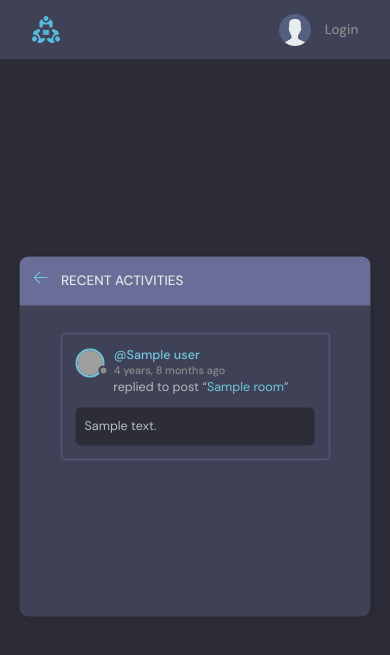
After one commit to Nancy504/DjanjoTutorial, a Django app: template base/templates/base/activity.html in a window 390 px wide. The commit adds this page. Shown: the top 655 px of the page. Run offline with Django 3.2, Linux system fonts and the light colour scheme; the template is opened without the code that fills it: most values are stand-ins (such as "Sample title", 1, 10 or a date in 2020); grey boxes are pictures that could not be loaded.

Commit message:
MobileResponsiveness
Created a function that makes it easy for mobile users to see topics and activity by making them their own pages. Made the topic page searchable and updated the topic section for desktop to make it less clutter and make the more link clickable

```diff
--- /dev/null
+++ b/base/templates/base/activity.html
@@ -0,0 +1,62 @@
+{% extends 'main.html' %}
+
+{% block content %}
+  <main class="layout">
+    <div class="container">
+      <div class="layout__box">
+        <div class="layout__boxHeader">
+          <div class="layout__boxTitle">
+            <a href="{% url 'home' %}">
+              <svg version="1.1" xmlns="http://www.w3.org/2000/svg" width="32" height="32" viewBox="0 0 32 32">
+                <title>arrow-left</title>
+                <path
+                  d="M13.723 2.286l-13.723 13.714 13.719 13.714 1.616-1.611-10.96-10.96h27.625v-2.286h-27.625l10.965-10.965-1.616-1.607z"
+                ></path>
+              </svg>
+            </a>
+            <h3>Recent Activities</h3>
+          </div>
+        </div>
+
+        <div class="activities-page layout__body">
+          {% for message in room_messages %}
+          <div class="activities__box">
+            <div class="activities__boxHeader roomListRoom__header">
+              <a href="{%url 'user-profile' message.user.id %}" class="roomListRoom__author">
+                <div class="avatar avatar--small">
+                  <img src="https://randomuser.me/api/portraits/women/11.jpg" />
+                </div>
+                <p>
+                  @{{message.user}}
+                  <span>{{message.created|timesince}} ago</span>
+                </p>
+              </a>
+
+              {% if request.user == message.user %}
+              <div class="roomListRoom__actions">
+                <a href="{%url 'delete-message' message.id %}">
+                  <svg version="1.1" xmlns="http://www.w3.org/2000/svg" width="32" height="32" viewBox="0 0 32 32">
+                    <title>remove</title>
+                    <path
+                      d="M27.314 6.019l-1.333-1.333-9.98 9.981-9.981-9.981-1.333 1.333 9.981 9.981-9.981 9.98 1.333 1.333 9.981-9.98 9.98 9.98 1.333-1.333-9.98-9.98 9.98-9.981z"
+                    ></path>
+                  </svg>
+                </a>
+              </div>
+              {% endif %}
+
+            </div>
+            <div class="activities__boxContent">
+              <p>replied to post “<a href="{% url 'room' message.room.id %}">{{message.room}}</a>”</p>
+              <div class="activities__boxRoomContent">
+               {{message.body}}
+              </div>
+            </div>
+          </div>
+          {% endfor %}
+
+        </div>
+      </div>
+    </div>
+  </main>
+  {% endblock content %}
--- a/base/templates/base/topics_component.html
+++ b/base/templates/base/topics_component.html
@@ -12,7 +12,7 @@
       </li>
       {% endfor %}
     </ul>
-    <a class="btn btn--link" href="topics.html">
+    <a class="btn btn--link" href="{% url 'topics' %}">
       More
       <svg version="1.1" xmlns="http://www.w3.org/2000/svg" width="32" height="32" viewBox="0 0 32 32">
         <title>chevron-down</title>
--- a/base/urls.py
+++ b/base/urls.py
@@ -17,4 +17,7 @@ urlpatterns = [
     path('delete-message/<str:pk>/', views.deleteMessage,name="delete-message"),
 
     path('update-user/', views.updateUser,name="update-user"),
+
+    path('topics/',  views.topicsPage,name="topics"),
+    path('activity/',  views.activityPage,name="activity"),
 ]
```
Also changed, not shown: base/templates/base/home.html (+4 -4 lines), base/templates/base/topics.html (added, +51 -0 lines), base/views.py (+10 -1 lines).
